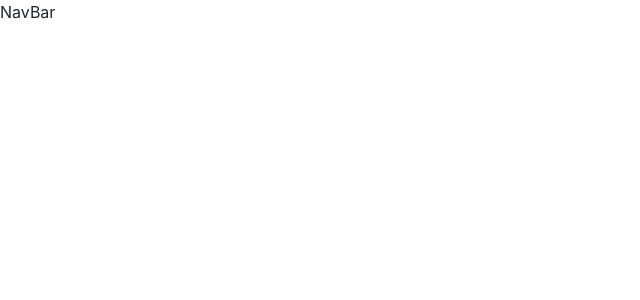
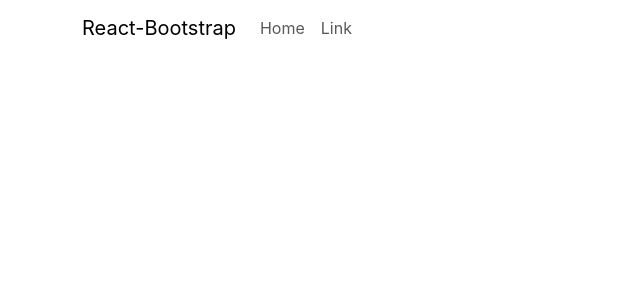
Before and after one commit to Dilsv/fork-yeah, a React (Create React App) app in the folder frontend/: page / in a window 1280 px wide. Shown: the top 300 px of the page, without its empty margins (0-640 px from the left). Built offline with nearby package versions, Linux system fonts and the light colour scheme; a web font is replaced by a local one.

Commit message:
Implement responsive NavBar component using React-Bootstrap

```diff
--- a/frontend/src/components/NavBar.js
+++ b/frontend/src/components/NavBar.js
@@ -1,9 +1,22 @@
-import React from 'react'
+import React from "react";
+import Container from 'react-bootstrap/Container';
+import Nav from 'react-bootstrap/Nav';
+import Navbar from 'react-bootstrap/Navbar';
 
 const NavBar = () => {
   return (
-    <div>NavBar</div>
-  )
-}
+    <Navbar expand="md" fixed="top">
+        <Container>
+      <Navbar.Brand href="#home">React-Bootstrap</Navbar.Brand>
+      <Navbar.Toggle aria-controls="basic-navbar-nav" />
+      <Navbar.Collapse id="basic-navbar-nav">
+        <Nav className="mr-auto">
+          <Nav.Link href="#home">Home</Nav.Link>
+          <Nav.Link href="#link">Link</Nav.Link>
+        </Nav>
+      </Navbar.Collapse></Container>
+    </Navbar>
+  );
+};
 
-export default NavBar
+export default NavBar;
```
